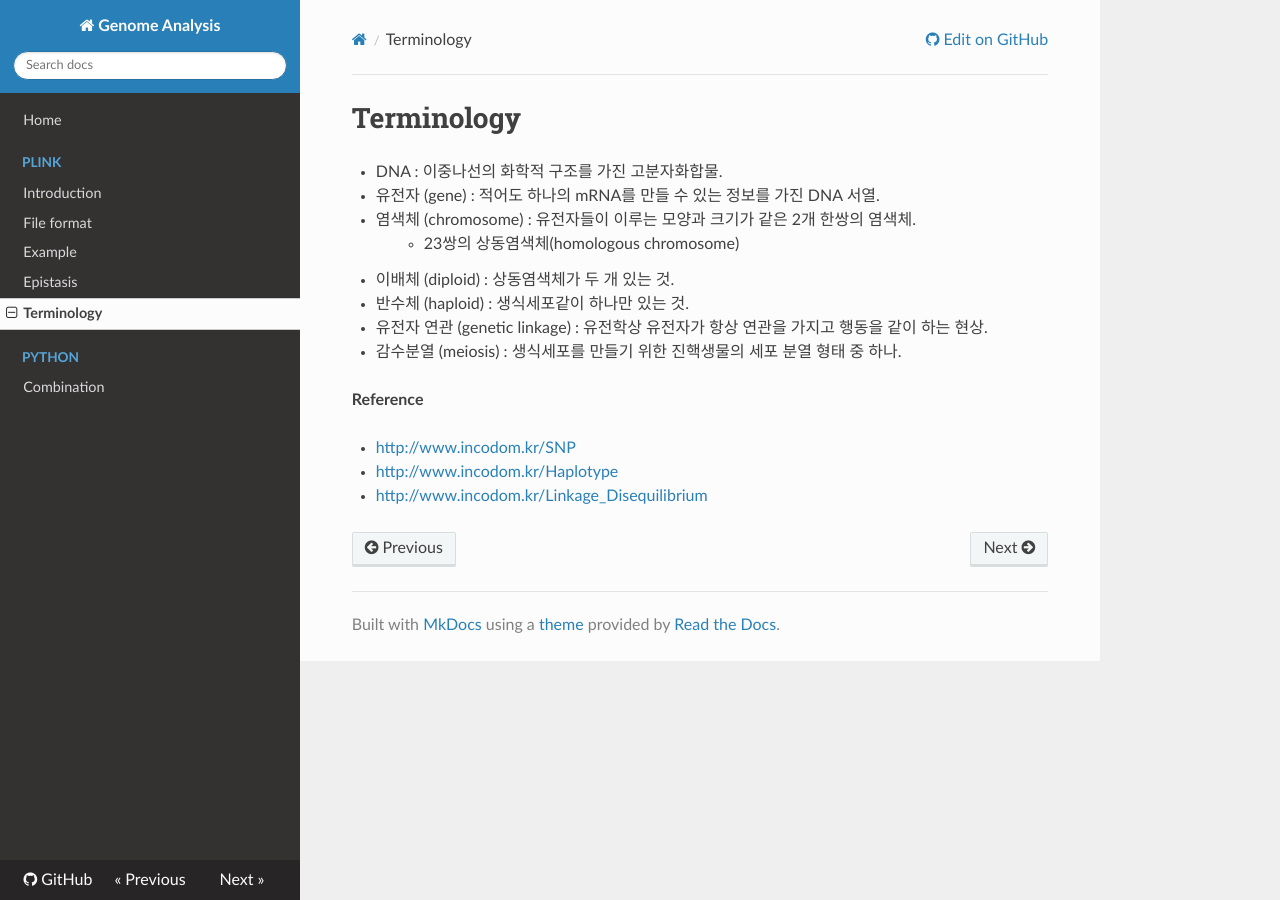
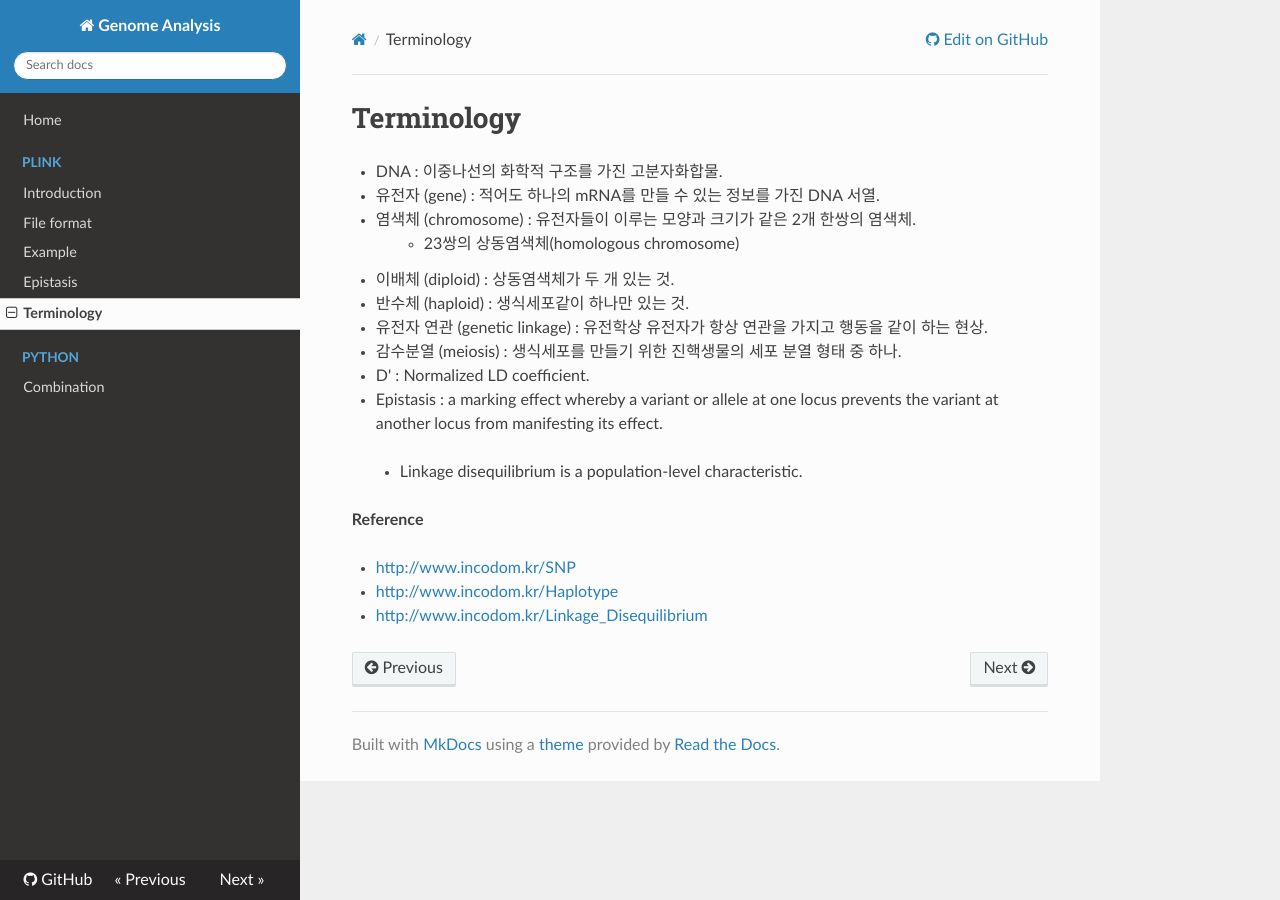
Before and after one commit to WonyoungCho/plink, an MkDocs documentation site: the page built from docs/terminology.md, in a window 1280 px wide. Built offline with MkDocs 1.6.1, drawn with Linux system fonts in a browser that asks for light colours; nearby versions of some CDN libraries; old or Windows-style settings are respelled for this version of MkDocs.

Commit message:
Update terminology.md

```diff
--- a/docs/terminology.md
+++ b/docs/terminology.md
@@ -8,7 +8,10 @@
 - 반수체 (haploid) : 생식세포같이 하나만 있는 것.
 - 유전자 연관 (genetic linkage) : 유전학상 유전자가 항상 연관을 가지고 행동을 같이 하는 현상.
 - 감수분열 (meiosis) : 생식세포를 만들기 위한 진핵생물의 세포 분열 형태 중 하나.
+- D' : Normalized LD coefficient.
+- Epistasis : a marking effect whereby a variant or allele at one locus prevents the variant at another locus from manifesting its effect.
 
+> - Linkage disequilibrium is a population-level characteristic.
 
 **Reference**
 
```
